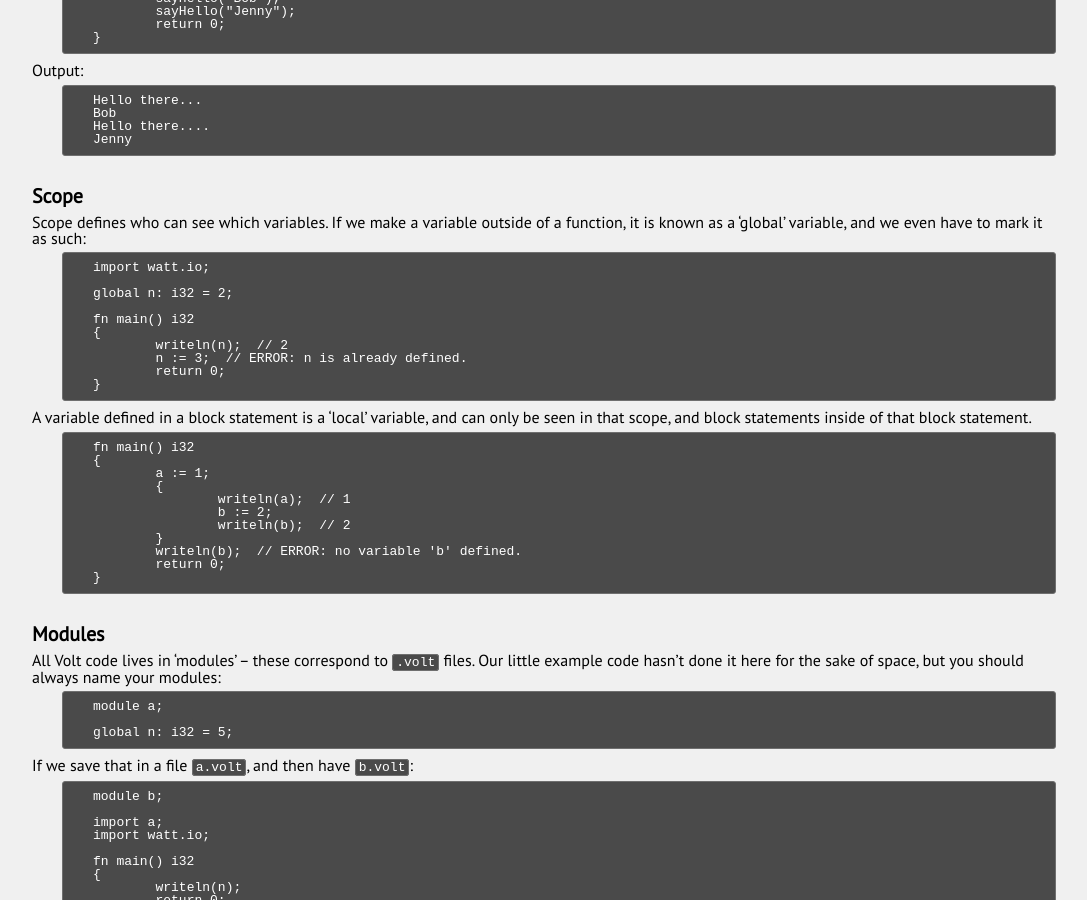
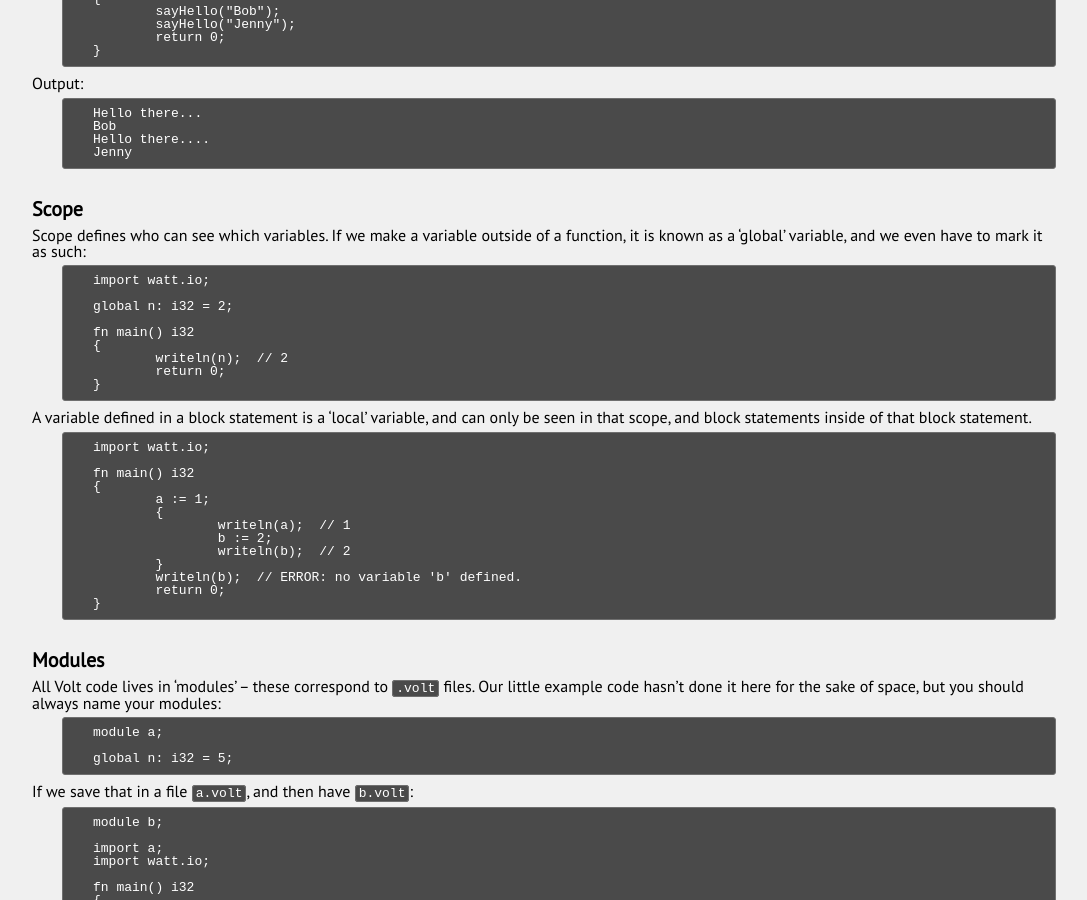
Before and after one commit to VoltLang/Website, a Jekyll site: the page built from doc/tvpl/c3-steps.md, in a window 1280 px wide and 900 px high, scrolled down 4787 px. Shown: the whole window, without its empty margins (96-1183 px from the left). Built offline with Jekyll 4.4.1, drawn with Linux system fonts in a browser that asks for light colours; some of the changed text lies outside the part shown.

Commit message:
doc: tvpl: Fix some chapter 3 issues.

```diff
--- a/doc/tvpl/c3-steps.md
+++ b/doc/tvpl/c3-steps.md
@@ -319,11 +320,12 @@ Scope defines who can see which variables. If we make a variable outside of a fu
 	fn main() i32
 	{
 		writeln(n);  // 2
-		n := 3;  // ERROR: n is already defined.
 		return 0;
 	}
 
 A variable defined in a block statement is a 'local' variable, and can only be seen in that scope, and block statements inside of that block statement.
+
+	import watt.io;
 
 	fn main() i32
 	{
```
Also changed, not shown: other parts of doc/tvpl/c3-steps.md (+1 -0 lines).
